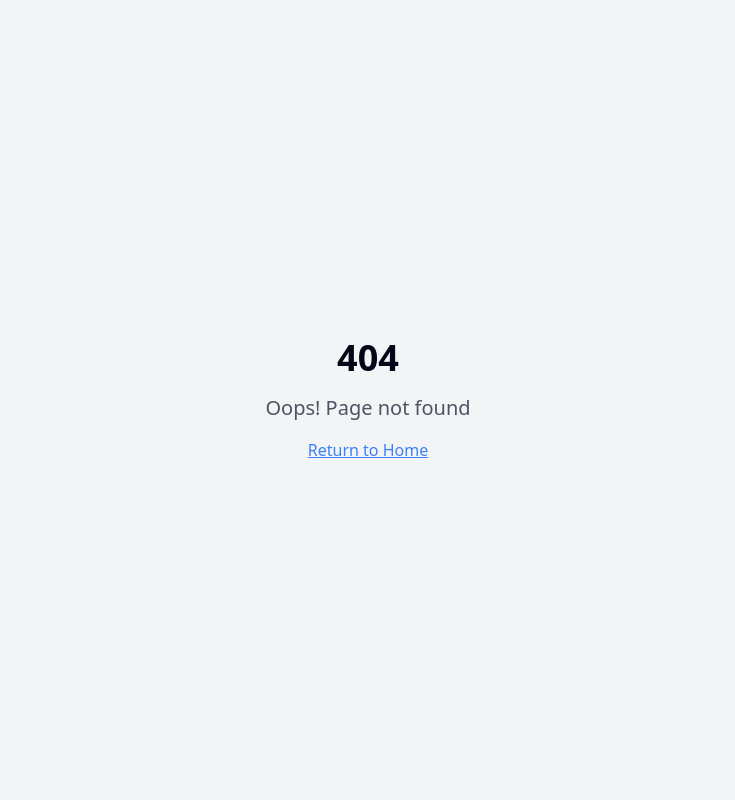
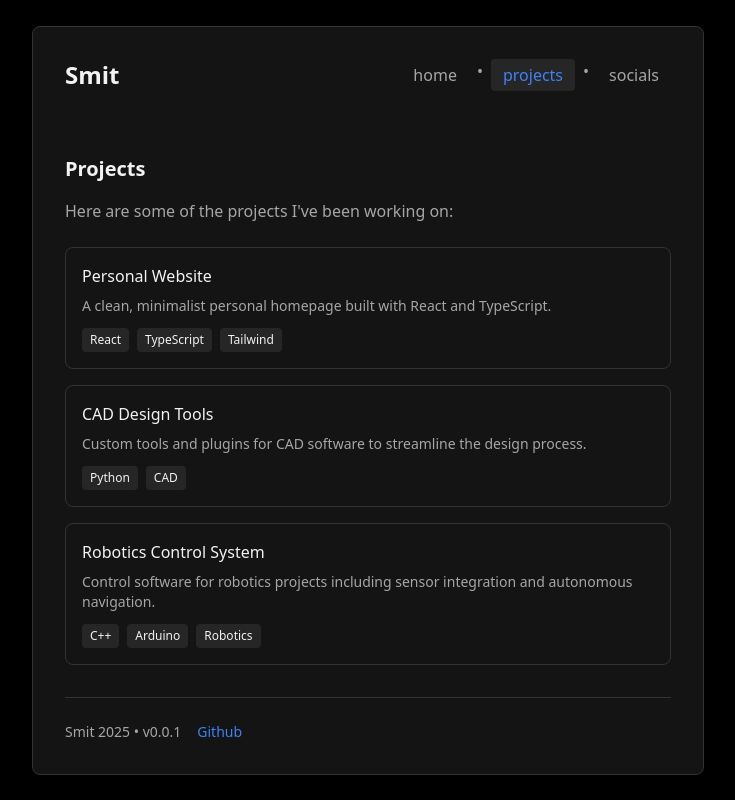
Before and after one commit to smit4k/smit-homepage, a React (Vite) app: page /projects in a window 1280 px wide. Before the commit this address had no page. Shown: the whole page, without its empty margins (272-1007 px from the left). Built offline with nearby package versions, Linux system fonts and the light colour scheme.

Commit message:
feat: Implement homepage layout
Create a React app with a centered rectangle for content and a black background.

```diff
--- a/src/App.tsx
+++ b/src/App.tsx
@@ -4,6 +4,7 @@ import { TooltipProvider } from "@/components/ui/tooltip";
 import { QueryClient, QueryClientProvider } from "@tanstack/react-query";
 import { BrowserRouter, Routes, Route } from "react-router-dom";
 import Index from "./pages/Index";
+import Projects from "./pages/Projects";
 import NotFound from "./pages/NotFound";
 
 const queryClient = new QueryClient();
@@ -16,6 +17,7 @@ const App = () => (
       <BrowserRouter>
         <Routes>
           <Route path="/" element={<Index />} />
+          <Route path="/projects" element={<Projects />} />
           {/* ADD ALL CUSTOM ROUTES ABOVE THE CATCH-ALL "*" ROUTE */}
           <Route path="*" element={<NotFound />} />
         </Routes>
--- /dev/null
+++ b/src/components/Navigation.tsx
@@ -0,0 +1,46 @@
+import { Link, useLocation } from "react-router-dom";
+
+const Navigation = () => {
+  const location = useLocation();
+
+  const isActive = (path: string) => {
+    return location.pathname === path;
+  };
+
+  return (
+    <nav className="flex gap-2 mb-8">
+      <Link
+        to="/"
+        className={`px-3 py-1 rounded transition-colors ${
+          isActive('/')
+            ? 'text-accent bg-secondary'
+            : 'text-muted-foreground hover:text-link'
+        }`}
+      >
+        home
+      </Link>
+      <span className="text-muted-foreground">•</span>
+      <Link
+        to="/projects"
+        className={`px-3 py-1 rounded transition-colors ${
+          isActive('/projects')
+            ? 'text-accent bg-secondary'
+            : 'text-muted-foreground hover:text-link'
+        }`}
+      >
+        projects
+      </Link>
+      <span className="text-muted-foreground">•</span>
+      <a
+        href="https://github.com/smit"
+        target="_blank"
+        rel="noopener noreferrer"
+        className="px-3 py-1 rounded text-muted-foreground hover:text-link transition-colors"
+      >
+        socials
+      </a>
+    </nav>
+  );
+};
+
+export default Navigation;
--- a/src/index.css
+++ b/src/index.css
@@ -8,33 +8,36 @@ All colors MUST be HSL.
 
 @layer base {
   :root {
-    --background: 0 0% 100%;
-    --foreground: 222.2 84% 4.9%;
+    --background: 0 0% 0%;
+    --foreground: 0 0% 95%;
 
-    --card: 0 0% 100%;
-    --card-foreground: 222.2 84% 4.9%;
+    --card: 0 0% 8%;
+    --card-foreground: 0 0% 95%;
 
-    --popover: 0 0% 100%;
-    --popover-foreground: 222.2 84% 4.9%;
+    --popover: 0 0% 8%;
+    --popover-foreground: 0 0% 95%;
 
-    --primary: 222.2 47.4% 11.2%;
-    --primary-foreground: 210 40% 98%;
+    --primary: 217 91% 60%;
+    --primary-foreground: 0 0% 100%;
 
-    --secondary: 210 40% 96.1%;
-    --secondary-foreground: 222.2 47.4% 11.2%;
+    --secondary: 0 0% 15%;
+    --secondary-foreground: 0 0% 95%;
 
-    --muted: 210 40% 96.1%;
-    --muted-foreground: 215.4 16.3% 46.9%;
+    --muted: 0 0% 15%;
+    --muted-foreground: 0 0% 65%;
 
-    --accent: 210 40% 96.1%;
-    --accent-foreground: 222.2 47.4% 11.2%;
+    --accent: 217 91% 60%;
+    --accent-foreground: 0 0% 100%;
 
-    --destructive: 0 84.2% 60.2%;
-    --destructive-foreground: 210 40% 98%;
+    --destructive: 0 84% 60%;
+    --destructive-foreground: 0 0% 98%;
 
-    --border: 214.3 31.8% 91.4%;
-    --input: 214.3 31.8% 91.4%;
-    --ring: 222.2 84% 4.9%;
+    --border: 0 0% 20%;
+    --input: 0 0% 15%;
+    --ring: 217 91% 60%;
+
+    --link: 217 91% 60%;
+    --link-hover: 217 91% 70%;
 
     --radius: 0.5rem;
 
--- a/src/pages/Index.tsx
+++ b/src/pages/Index.tsx
@@ -1,11 +1,60 @@
-// Update this page (the content is just a fallback if you fail to update the page)
+import Navigation from "@/components/Navigation";
 
 const Index = () => {
   return (
-    <div className="min-h-screen flex items-center justify-center bg-background">
-      <div className="text-center">
-        <h1 className="text-4xl font-bold mb-4">Welcome to Your Blank App</h1>
-        <p className="text-xl text-muted-foreground">Start building your amazing project here!</p>
+    <div className="min-h-screen bg-background flex items-center justify-center p-4">
+      <div className="bg-card border border-border rounded-lg p-8 max-w-2xl w-full">
+        <div className="flex justify-between items-start mb-8">
+          <h1 className="text-2xl font-bold text-foreground">Smit</h1>
+          <Navigation />
+        </div>
+
+        <div className="space-y-8">
+          <div>
+            <h2 className="text-xl font-semibold mb-4 text-foreground">Home</h2>
+            <p className="text-foreground mb-4">
+              Hey 👋, I'm Smit. Welcome to my homepage, <a href="https://sbr.gg" className="text-link hover:text-link-hover transition-colors">sbr.gg</a>!
+            </p>
+            <p className="text-foreground">
+              I'm interested in software development, data science and UI/UX design! I'm currently a high
+              school student in Michigan who enjoys engineering stuff like CAD, 3D printing and Robotics!
+            </p>
+          </div>
+
+          <div>
+            <h2 className="text-xl font-semibold mb-4 text-foreground">Contact</h2>
+            <p className="text-foreground mb-4">
+              If you have any questions, comments, or just want to talk, you can contact me easily through
+              the following ways:
+            </p>
+            <div className="space-y-2 text-foreground">
+              <p>Discord: sm.it</p>
+              <p>
+                Email:{" "}
+                <a
+                  href="mailto:smit.patil.usa@gmail.com"
+                  className="text-link hover:text-link-hover transition-colors"
+                >
+                  smit.patil.usa@gmail.com
+                </a>
+              </p>
+            </div>
+          </div>
+        </div>
+
+        <div className="mt-8 pt-6 border-t border-border text-sm text-muted-foreground">
+          <div className="flex items-center gap-4">
+            <span>Smit 2025 • v0.0.1</span>
+            <a
+              href="https://github.com/smit"
+              target="_blank"
+              rel="noopener noreferrer"
+              className="text-link hover:text-link-hover transition-colors"
+            >
+              Github
+            </a>
+          </div>
+        </div>
       </div>
     </div>
   );
--- /dev/null
+++ b/src/pages/Projects.tsx
@@ -0,0 +1,76 @@
+import Navigation from "@/components/Navigation";
+
+const Projects = () => {
+  return (
+    <div className="min-h-screen bg-background flex items-center justify-center p-4">
+      <div className="bg-card border border-border rounded-lg p-8 max-w-2xl w-full">
+        <div className="flex justify-between items-start mb-8">
+          <h1 className="text-2xl font-bold text-foreground">Smit</h1>
+          <Navigation />
+        </div>
+
+        <div className="space-y-8">
+          <div>
+            <h2 className="text-xl font-semibold mb-4 text-foreground">Projects</h2>
+            <p className="text-muted-foreground mb-6">
+              Here are some of the projects I've been working on:
+            </p>
+
+            <div className="space-y-4">
+              <div className="border border-border rounded-lg p-4">
+                <h3 className="font-medium text-foreground mb-2">Personal Website</h3>
+                <p className="text-sm text-muted-foreground mb-3">
+                  A clean, minimalist personal homepage built with React and TypeScript.
+                </p>
+                <div className="flex gap-2">
+                  <span className="text-xs px-2 py-1 bg-secondary text-secondary-foreground rounded">React</span>
+                  <span className="text-xs px-2 py-1 bg-secondary text-secondary-foreground rounded">TypeScript</span>
+                  <span className="text-xs px-2 py-1 bg-secondary text-secondary-foreground rounded">Tailwind</span>
+                </div>
+              </div>
+
+              <div className="border border-border rounded-lg p-4">
+                <h3 className="font-medium text-foreground mb-2">CAD Design Tools</h3>
+                <p className="text-sm text-muted-foreground mb-3">
+                  Custom tools and plugins for CAD software to streamline the design process.
+                </p>
+                <div className="flex gap-2">
+                  <span className="text-xs px-2 py-1 bg-secondary text-secondary-foreground rounded">Python</span>
+                  <span className="text-xs px-2 py-1 bg-secondary text-secondary-foreground rounded">CAD</span>
+                </div>
+              </div>
+
+              <div className="border border-border rounded-lg p-4">
+                <h3 className="font-medium text-foreground mb-2">Robotics Control System</h3>
+                <p className="text-sm text-muted-foreground mb-3">
+                  Control software for robotics projects including sensor integration and autonomous navigation.
+                </p>
+                <div className="flex gap-2">
+                  <span className="text-xs px-2 py-1 bg-secondary text-secondary-foreground rounded">C++</span>
+                  <span className="text-xs px-2 py-1 bg-secondary text-secondary-foreground rounded">Arduino</span>
+                  <span className="text-xs px-2 py-1 bg-secondary text-secondary-foreground rounded">Robotics</span>
+                </div>
+              </div>
+            </div>
+          </div>
+        </div>
+
+        <div className="mt-8 pt-6 border-t border-border text-sm text-muted-foreground">
+          <div className="flex items-center gap-4">
+            <span>Smit 2025 • v0.0.1</span>
+            <a
+              href="https://github.com/smit"
+              target="_blank"
+              rel="noopener noreferrer"
+              className="text-link hover:text-link-hover transition-colors"
+            >
+              Github
+            </a>
+          </div>
+        </div>
+      </div>
+    </div>
+  );
+};
+
+export default Projects;
--- a/tailwind.config.ts
+++ b/tailwind.config.ts
@@ -52,6 +52,10 @@ export default {
 					DEFAULT: 'hsl(var(--card))',
 					foreground: 'hsl(var(--card-foreground))'
 				},
+				link: {
+					DEFAULT: 'hsl(var(--link))',
+					hover: 'hsl(var(--link-hover))'
+				},
 				sidebar: {
 					DEFAULT: 'hsl(var(--sidebar-background))',
 					foreground: 'hsl(var(--sidebar-foreground))',
```
